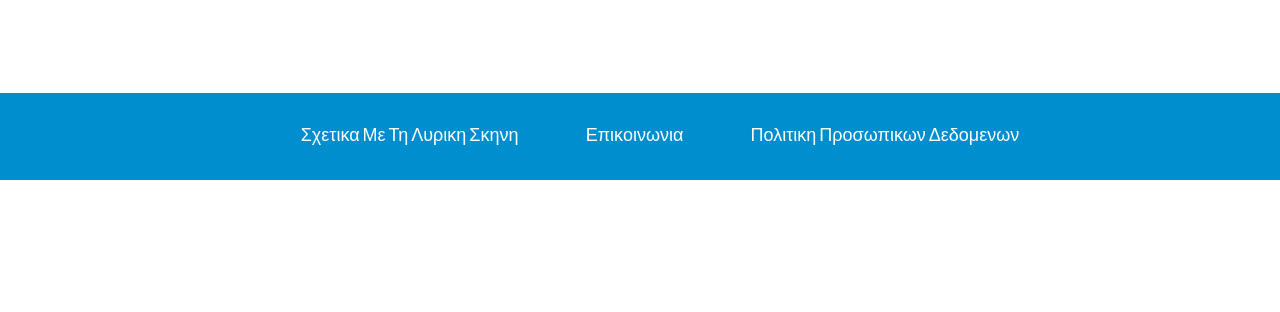
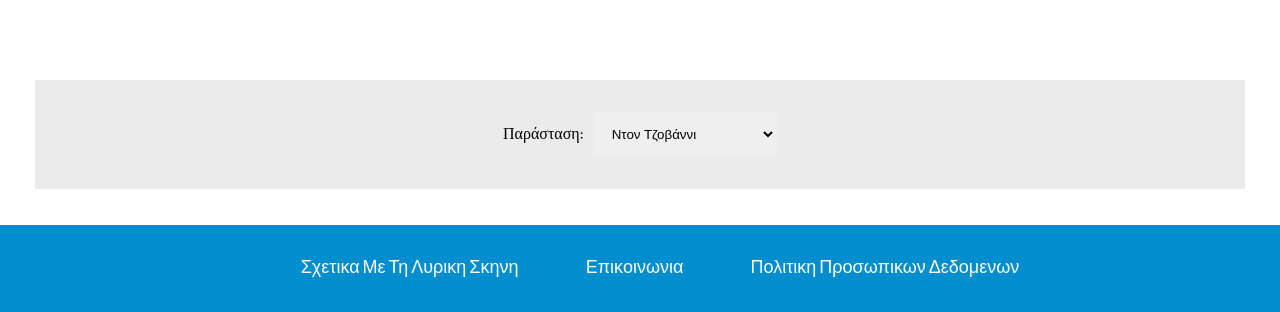
Before and after one commit to irozag/FrontEnd-HCI207-Javascript, a plain HTML site: page reservation.html in a window 1280 px wide. Shown: the part 539-851 px from the top of the page. Before the commit the page ends 800 px from the top, so only its background shows below. Drawn offline with Linux system fonts and the light colour scheme.

Commit message:
selector in reservations

```diff
--- a/assets/feature-posts.js
+++ b/assets/feature-posts.js
@@ -1,6 +1,6 @@
 const featureFeed = document.querySelector("#row");
 const page =  window.location.href;
-console.log(page);
+
 
 let titles = Object.keys(shows);
 
@@ -32,9 +32,7 @@ titles.forEach(function (title) {
     if (!page.includes('reservation')){
     div.innerHTML = '<a href="play.html?'+title+'">'+shows[title].name+'</a>';
     }else {
-        let play = shows[title];
         div.innerHTML = shows[title].name;
-        console.log(play);
     }
     feature.appendChild(div);
     console.log(shows[title]);
--- /dev/null
+++ b/assets/form.js
@@ -0,0 +1,39 @@
+var plays = Object.keys(shows);
+
+
+plays.forEach(function (play) {
+    let option = document.createElement('option');
+    option.value = play;
+    option.innerHTML = shows[play].name;
+    document.querySelector('#plays').appendChild(option);
+});
+
+
+
+function userSelection () {
+
+const elements = document.querySelectorAll('.title');
+    elements.forEach((el) => {
+       el.addEventListener('click',  (e) => {
+         let playSelect = e.target.textContent;
+        //  document.querySelector('#plays').value(playSelect);
+        console.log(playSelect);
+        });
+    });
+
+
+
+const selectElement = document.querySelector('#plays');
+selectElement.addEventListener('change', (e) => {
+      playSelect = e.target.value;
+      console.log(playSelect);
+        return playSelect;
+});
+
+
+
+
+}
+
+let playSelects = userSelection ();
+console.log(playSelects);
--- a/assets/play.js
+++ b/assets/play.js
@@ -23,6 +23,7 @@ document.querySelector(".dates").innerHTML = play.mounth;
 document.querySelector(".dates").innerHTML = play.mounth;
 document.querySelector(".production").innerHTML = play.production;
 document.querySelector(".description").innerHTML = play.description;
+document.querySelector(".feature-photo").style.backgroundImage = "url(" + play.photo + ")";
 
 // const crew = play['crew'];
     console.log(item);
--- a/assets/style.css
+++ b/assets/style.css
@@ -44,7 +44,7 @@ button:hover, .btn:hover {
     background-color:#0e7eb1;
 }
 
-input {
+input, select {
     padding: 1em;
     margin-left:0.5em;
     border:1px solid transparent;
@@ -145,7 +145,7 @@ nav a {
 .feature{
     width:28%;
     display: inline-block;
-    margin: 0 2.2em 6em 2.2em;
+    margin: 0 2.2em 3em 2.2em;
 
 }
 
@@ -237,6 +237,16 @@ nav a {
 .seat:hover {
     background-color: #000000;
 }
+
+#reservation {
+    text-align: center;
+    padding: 2em 0;
+    margin: 2.2em;
+    background-color: #ebebeb;
+}
+
+
+
 /* ------ play */
 
 .wrapper {
--- a/reservation.html
+++ b/reservation.html
@@ -5,6 +5,7 @@
     <script src="/assets/shows.js" defer></script>
     <!--<script src="/assets/mapSeats.js" async></script>  -->
     <script src="/assets/feature-posts.js" defer></script>
+    <script src="/assets/form.js" defer></script>
     <meta charset="UTF-8">
     <meta name="viewport" content="width=device-width, initial-scale=1.0">
 </head>
@@ -55,18 +56,15 @@
 
 </table> -->
 
-   <!-- <section id="reservation" >
-
-
-<div class="posters">
-
-</div>
+   <section id="reservation" >
 
 <form>
-<label for="play">Παράσταση</label>
-<select>
+<label for="plays">Παράσταση:</label>
+<select id="plays" name="plays">
 
-</section> -->
+</select><br>
+</form>
+</section>
 
 
 
```
